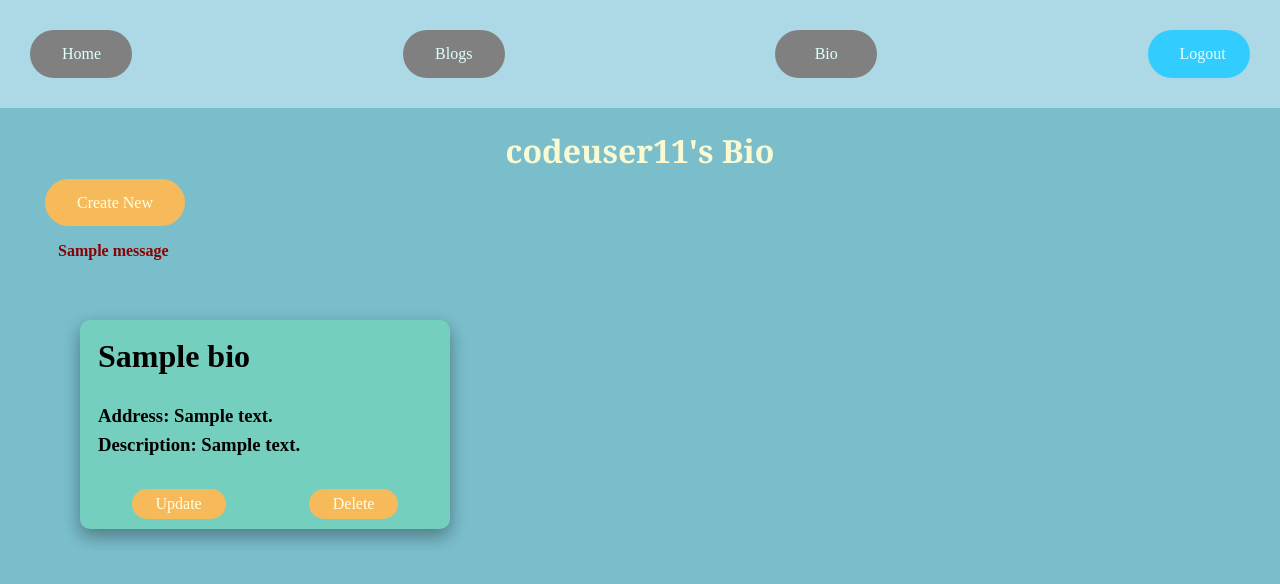
After one commit to musanaeem/Test-BioData, a Django app: page /profiles/bio/ in a window 1280 px wide. The commit adds this page. Shown: the top 584 px of the page. Run offline with Django 4.2, Linux system fonts and the light colour scheme; a user stored in the database is signed in; tables that the repository leaves empty hold one stand-in row (values such as "Sample post"); one stand-in notice (Sample message) is shown.

```diff
--- a/BioForm/profiles/models.py
+++ b/BioForm/profiles/models.py
@@ -1,5 +1,6 @@
 from django.contrib.auth.models import AbstractBaseUser, BaseUserManager
 from django.contrib.auth.hashers import make_password
+from django.utils.text import slugify
 
 from django.db import models
 import datetime
@@ -89,6 +90,23 @@ class Bio(models.Model):
     address = models.CharField(max_length=300, blank=True)
     description = models.TextField(blank=True)
 
+class Blog(models.Model):
+    title = models.CharField(max_length=300, unique=True)
+    slug = models.SlugField(max_length=400, unique=True)
+    created = models.DateTimeField(auto_now_add=True)
+    updated = models.DateTimeField(auto_now= True)
+    user = models.ForeignKey(Account, on_delete=models.CASCADE)
+    content = models.TextField()
+
+    def save(self, *args, **kwargs):
+        self.slug = slugify(self.title)
+        super().save(*args, **kwargs)
+
+    class Meta:
+        ordering = ['-created']
+
+
+
 
 
 # Create your models here.
--- a/BioForm/profiles/static/styles/base.css
+++ b/BioForm/profiles/static/styles/base.css
@@ -5,24 +5,27 @@ html {
     height: 100%;
     background: #7abecc;
 }
-.home-button{
+
+.home-button,
+.bio,
+.blogs{
+    background-color: grey; /* Green */
+}
+
+.logout {
+    background-color: #33ccff; /* Green */
+}
+
+.home-button:focus,
+.bio:focus,
+.blogs:focus {
+    background-color: green; /* Green */
+}
+
+.logout-container a{
     text-decoration: none;
     color: lightcyan;
     margin: 30px;
-    background-color: grey; /* Green */
-    border: none;
-    padding: 15px 32px;
-    text-align: center;
-    font-size: 16px;
-    border-radius:25px;
-    width: 3%;
-}
-
-.logout {
-    text-decoration: none;
-    color: lightcyan;
-    margin: 30px;
-    background-color: #33ccff; /* Green */
     border: none;
     padding: 15px 32px;
     text-align: center;
--- /dev/null
+++ b/BioForm/profiles/static/styles/bio.css
@@ -0,0 +1,72 @@
+.user {
+    font-weight: bold;
+    font-family:Georgia, 'Times New Roman', Times, serif;
+}
+
+.create_text {
+    text-decoration: none;
+    color: lightyellow;
+    margin: 45px;
+    margin-right: 20px;
+    background-color: #f7ba5b; /* Green */
+    border: none;
+    padding: 15px 32px;
+    text-align: center;
+    font-size: 16px;
+    border-radius:25px;
+}
+
+.messages {
+    margin: 30px;
+    margin-left: 58px;
+    color: darkred;
+    font-weight: bold;
+}
+
+.record {
+    margin-top: 60px;
+    margin-left: 80px;
+    width: 350px;
+    background: #74cfbf;
+    position: relative;
+    display: flex;
+    justify-content: center;
+    flex-direction: column;
+    padding: 10px;
+    box-shadow: 0 8px 16px 0 rgba(0, 0, 0, 0.2), 0 6px 20px 0 rgba(0, 0, 0, 0.19);
+    -webkit-box-shadow: 0 8px 16px 0 rgba(0, 0, 0, 0.2), 0 6px 20px 0 rgba(0, 0, 0, 0.19);
+    -moz-box-shadow: 0 8px 16px 0 rgba(0, 0, 0, 0.2), 0 6px 20px 0 rgba(0, 0, 0, 0.19);
+    border-radius: 10px;
+    line-height: 10px;
+}
+
+.name {
+    margin-bottom:50px;
+}
+
+.method {
+    text-decoration: none;
+    color: lightyellow;
+    background-color: #f7ba5b; /* Green */
+    border: none;
+    padding: 10px 24px;
+    text-align: center;
+    font-size: 16px;
+    border-radius:20px;
+}
+
+.methods {
+    display: flex;
+    justify-content: space-around;
+}
+
+.labels  {
+    margin-bottom: 20px;
+    margin-left: 8px;
+
+    display: block;
+    overflow: hidden;
+    text-overflow: ellipsis;
+    white-space: nowrap;
+
+}
--- a/BioForm/profiles/static/styles/index.css
+++ b/BioForm/profiles/static/styles/index.css
@@ -1,72 +1,5 @@
-.user {
-    font-weight: bold;
-    font-family:Georgia, 'Times New Roman', Times, serif;
-}
-
 .username {
     clear: both;
     text-align: center;
     color: lightgoldenrodyellow;
 }
-
-.create_text {
-    text-decoration: none;
-    color: lightyellow;
-    margin: 45px;
-    margin-right: 20px;
-    background-color: #f7ba5b; /* Green */
-    border: none;
-    padding: 15px 32px;
-    text-align: center;
-    font-size: 16px;
-    border-radius:25px;
-}
-
-.messages {
-    margin: 30px;
-    margin-left: 58px;
-    color: darkred;
-    font-weight: bold;
-}
-
-.record {
-    margin-top: 60px;
-    margin-left: 80px;
-    width: 350px;
-    background: #74cfbf;
-    position: relative;
-    display: flex;
-    justify-content: center;
-    flex-direction: column;
-    padding: 10px;
-    box-shadow: 0 8px 16px 0 rgba(0, 0, 0, 0.2), 0 6px 20px 0 rgba(0, 0, 0, 0.19);
-    -webkit-box-shadow: 0 8px 16px 0 rgba(0, 0, 0, 0.2), 0 6px 20px 0 rgba(0, 0, 0, 0.19);
-    -moz-box-shadow: 0 8px 16px 0 rgba(0, 0, 0, 0.2), 0 6px 20px 0 rgba(0, 0, 0, 0.19);
-    border-radius: 10px;
-    line-height: 10px;
-}
-
-.name {
-    margin-bottom:50px;
-}
-
-.method {
-    text-decoration: none;
-    color: lightyellow;
-    background-color: #f7ba5b; /* Green */
-    border: none;
-    padding: 10px 24px;
-    text-align: center;
-    font-size: 16px;
-    border-radius:20px;
-}
-
-.methods {
-    display: flex;
-    justify-content: space-around;
-}
-
-.labels  {
-    margin-bottom: 20px;
-    margin-left: 8px;
-}
--- a/BioForm/profiles/templates/profiles/base.html
+++ b/BioForm/profiles/templates/profiles/base.html
@@ -16,7 +16,10 @@
 
     <div class="logout-container">
         <a class="home-button" href="{% url 'home' %}" > Home </a>
+        <a class="blogs" href="{% url 'blogs' %}" >  Blogs </a>
+        <a class="bio" href="{% url 'bio' %}" >  Bio </a>
         <a class="logout" href="{% url 'logout' %}" >  Logout </a>
+
     </div>
 
     {% block body %}{% endblock %}
--- /dev/null
+++ b/BioForm/profiles/templates/profiles/bio.html
@@ -0,0 +1,36 @@
+{% extends "profiles/base.html" %}
+{% load static %}
+
+{% block title %}Welcome!{% endblock %}
+{% block style %}
+    <link rel="stylesheet" type="text/css" href="{% static 'styles/index.css' %}"/>
+    <link rel="stylesheet" type="text/css" href="{% static 'styles/bio.css' %}"/>
+{% endblock %}
+
+
+
+{% block body %}
+
+    <h1 class="username"> <span class="user">{{ user.username }}'s Bio </span></h1>
+
+    <a class="create_text" href="{% url 'create_bio' %}" > Create New </a>
+
+    {% for message in messages %}
+      <p class="messages"> {{message}} </p>
+    {% endfor %}
+
+    {% for object in users %}
+      <div class="record">
+        <div class="labels">
+          <h1 class="name"> {{ object.name }}</h1>
+          <h3> Address: {{ object.address }}</h3>
+          <h3> Description: {{ object.description }}</h3>
+        </div>
+        <div class="methods">
+          <a class="method" href="{% url 'update' object.id %}" > Update </a>
+          <a class="method" href="{% url 'delete' object.id %}" > Delete </a>
+        </div>
+      </div>
+    {% endfor %}
+
+{% endblock %}
--- a/BioForm/profiles/urls.py
+++ b/BioForm/profiles/urls.py
@@ -6,9 +6,15 @@ urlpatterns = [
     path('profiles/index/', views.index, name="home"),
     path('profiles/register/', views.register_user, name="register"),
     path('profiles/login/', views.login_user, name="login"),
-    path('profiles/create/', views.create_record, name="create"),
+    path('profiles/createbio/', views.create_record, name="create_bio"),
+    path('profiles/createblog/', views.create_blog, name="create_blog"),
     path('profiles/logout', views.logout_user,name="logout"),
     path('profiles/update/<int:id>/', views.update_record, name="update"),
-    path('profiles/delete/<int:id>/', views.delete_record, name="delete")
+    path('profiles/delete/<int:id>/', views.delete_record, name="delete"),
+    path('profiles/update-blog/<int:id>/', views.update_blog, name="update-blog"),
+    path('profiles/delete-blog/<int:id>/', views.delete_blog, name="delete-blog"),
+    path('profiles/blogs/', views.display_blogs, name="blogs"),
+    path('profiles/single-blog/<int:id>/', views.display_single_blog, name="single-blog"),
+    path('profiles/bio/', views.display_bio, name="bio"),
 
 ]
--- a/BioForm/profiles/views.py
+++ b/BioForm/profiles/views.py
@@ -3,15 +3,14 @@ from django.contrib.auth import authenticate,login, logout
 from django.contrib.auth.decorators import login_required
 from django.shortcuts import render, redirect
 from . models import *
-from profiles.templates.forms import CreateUserForm, BioForm
+from profiles.templates.forms import CreateUserForm, BioForm, BlogForm
 
 
 @login_required(login_url = 'login')
 def index(request):
 
-    all_user_data = Bio.objects.filter(user_id = request.user)
     context = {
-        "users": all_user_data,
+        "username": request.user.username,
     }
     return render(request, "profiles/index.html", context)
 
@@ -63,6 +62,37 @@ def logout_user(request):
     return redirect("login")
 
 @login_required(login_url = 'login')
+def display_bio(request):
+    all_user_data = Bio.objects.filter(user_id = request.user)
+    context = {
+        "users": all_user_data,
+    }
+    return render(request, "profiles/bio.html", context)
+
+
+@login_required(login_url = 'login')
+def display_blogs(request):
+
+    blogs = Blog.objects.all()
+
+    context = {
+        "username": request.user.username,
+        "blogs": blogs
+    }
+    return render(request, "profiles/blogs.html", context)
+
+@login_required(login_url = 'login')
+def display_single_blog(request, id):
+
+    blog = Blog.objects.get(id=id)
+
+    context = {
+        "username": request.user.username,
+        "blog": blog
+    }
+    return render(request, "profiles/single_blog.html", context)
+
+@login_required(login_url = 'login')
 def create_record(request):
 
     if Bio.objects.filter(user_id = request.user.id):
@@ -89,6 +119,27 @@ def create_record(request):
     return render(request, "profiles/create.html", context)
 
 @login_required(login_url = 'login')
+def create_blog(request):
+
+    if request.method == "POST":
+        form = BlogForm(request.POST)
+
+        if form.is_valid():
+            form.cleaned_data["user"] = request.user.id
+            form.save()
+            return redirect("blogs")
+
+    form = BlogForm()
+    form.fields["user"].initial = request.user.id
+
+    context = {
+        "form": form,
+        "title": "Create New Blog"
+    }
+
+    return render(request, "profiles/create.html", context)
+
+@login_required(login_url = 'login')
 def update_record(request, id):
 
     selected_user_data = Bio.objects.get(id = id)
@@ -110,6 +161,26 @@ def update_record(request, id):
     return render(request, "profiles/create.html", context)
 
 @login_required(login_url = 'login')
+def update_blog(request, id):
+
+    selected_user_data = Blog.objects.get(id = id)
+    form = BlogForm(instance=selected_user_data)
+
+    if request.method == "POST":
+            form = BlogForm(request.POST, instance=selected_user_data)
+            if form.is_valid():
+                form.save()
+
+                return redirect("blogs")
+
+    context = {
+        "form": form,
+        "title": "Update Blog",
+    }
+
+    return render(request, "profiles/create.html", context)
+
+@login_required(login_url = 'login')
 def delete_record(request, id):
     selected_user_data = Bio.objects.get(id = id)
 
@@ -122,3 +193,17 @@ def delete_record(request, id):
     }
 
     return render(request, "profiles/delete.html", context)
+
+@login_required(login_url = 'login')
+def delete_blog(request, id):
+    selected_user_data = Blog.objects.get(id = id)
+
+    if request.method == "POST":
+        selected_user_data.delete()
+        return redirect("blogs")
+
+    context = {
+        "record": selected_user_data
+    }
+
+    return render(request, "profiles/delete.html", context)
```
Also changed, not shown: BioForm/profiles/admin.py (+8 -1 lines), BioForm/profiles/static/styles/blog.css (added, +87 -0 lines), BioForm/profiles/static/styles/single_blog.css (added, +36 -0 lines), BioForm/profiles/templates/forms.py (+7 -1 lines), BioForm/profiles/templates/profiles/blogs.html (added, +37 -0 lines), BioForm/profiles/templates/profiles/index.html (+1 -19 lines), BioForm/profiles/templates/profiles/single_blog.html (added, +22 -0 lines), BioForm/profiles/migrations/0003_blog.py (added).
